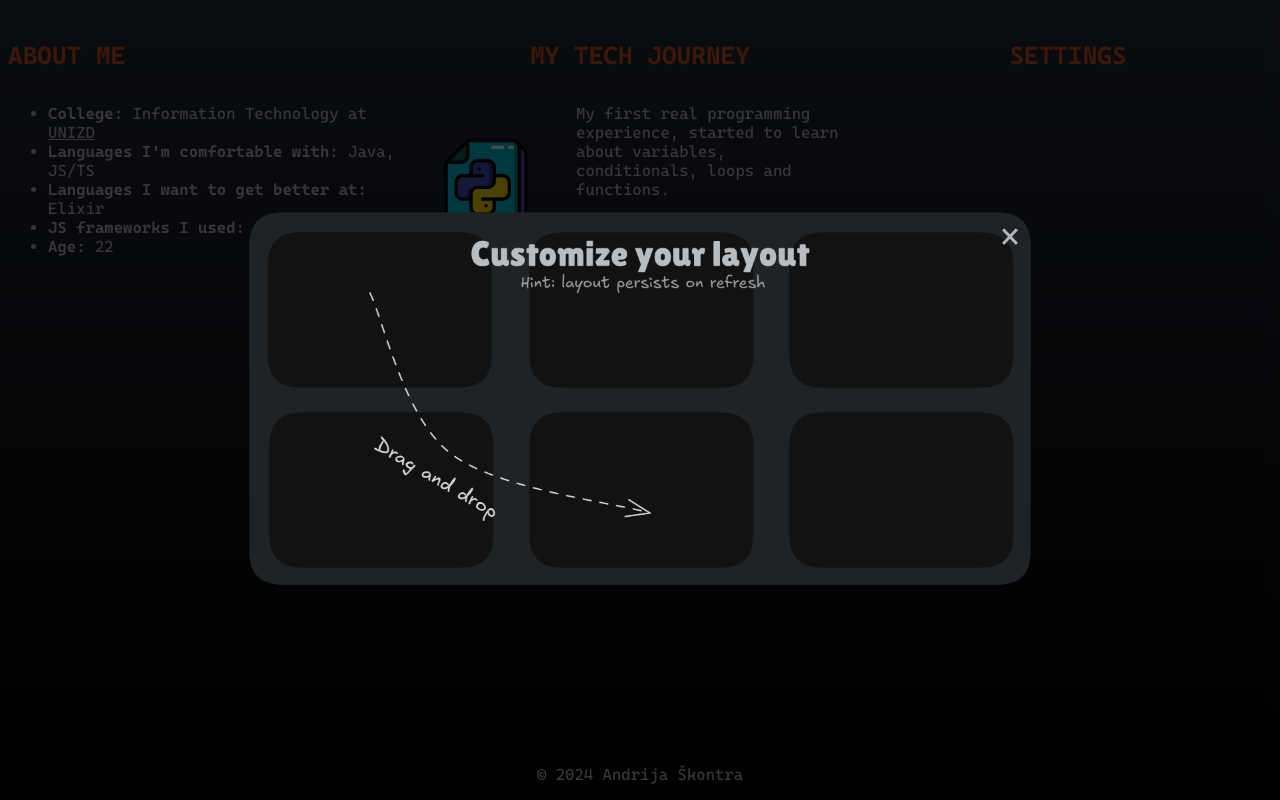
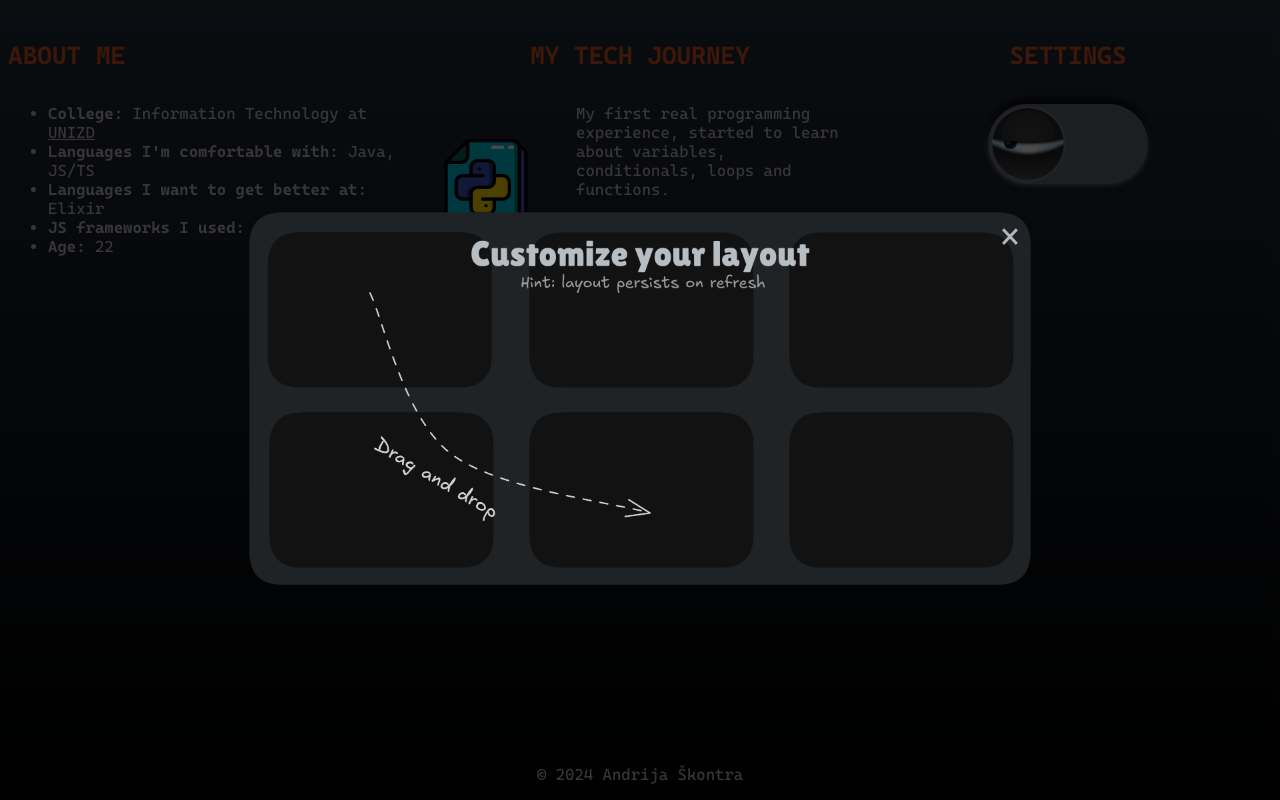
Before and after one commit to AndrijaSkontra/portfolio, a plain HTML site: page index.html in a window 1280 px wide. Drawn offline with Linux system fonts and the light colour scheme.

Commit message:
add dark mode and refactor to mobile

```diff
--- /dev/null
+++ b/assets/styles/dark-mode-toggle.css
@@ -0,0 +1,185 @@
+* {
+  box-sizing: border-box;
+}
+
+.toggle {
+  position: relative;
+  width: calc(var(--sz) * 4);
+  height: calc(var(--sz) * 2);
+  display: flex;
+  align-items: center;
+  justify-content: center;
+}
+
+input {
+  display: none;
+}
+
+label[for="btn"] {
+  position: absolute;
+  width: calc(var(--sz) * 4);
+  height: calc(var(--sz) * 2);
+  background: var(--of);
+  border-radius: var(--sz);
+  box-shadow:
+    0 0 calc(var(--sz) / 50) calc(var(--sz) / 50) #0006,
+    0 -4px calc(var(--sz) / 10) calc(var(--sz) / 500) #000d,
+    0 0px calc(var(--sz) / 10) calc(var(--sz) / 50) #fff8,
+    0 -4px calc(var(--sz) / 5) calc(var(--sz) / 50) #000c;
+}
+
+.track {
+  position: absolute;
+  width: 100%;
+  height: 100%;
+  border-radius: var(--sz);
+  overflow: hidden;
+}
+
+.track:before {
+  content: "";
+  position: absolute;
+  width: 200%;
+  height: 100%;
+  left: -100%;
+  transition: var(--tr);
+  background: linear-gradient(90deg, var(--on) 50%, var(--of) 50%);
+  animation: move-color 3s ease 0s 1;
+  transition: var(--tr);
+}
+
+#btn:checked + label .track:before {
+  left: 0%;
+}
+
+.thumb {
+  transition: var(--tr);
+  position: absolute;
+  width: calc(calc(var(--sz) * 2) - calc(var(--sz) / 5));
+  height: calc(calc(var(--sz) * 2) - calc(var(--sz) / 5));
+  top: calc(calc(var(--sz) / 10) + calc(var(--sz) / 200));
+  left: calc(calc(var(--sz) / 10) + calc(var(--sz) / 100));
+  background: radial-gradient(
+      circle at 50% 45%,
+      #fff0 67%,
+      #85d7fbcc calc(67% + 5px)
+    ),
+    radial-gradient(circle at 50% 25%, #fff0 61%, #fff8 calc(67% + 5px)),
+    radial-gradient(
+      circle at 50% 25%,
+      #fff0 calc(var(--sz) / 1),
+      var(--on) 100%
+    ),
+    radial-gradient(
+      circle at 50% 50%,
+      #fff calc(var(--sz) / 5),
+      #fff0 calc(var(--sz) / 2.5),
+      #c1e0f7 calc(var(--sz) / 1.5)
+    ),
+    radial-gradient(circle at 45% 20%, #ffffff, #c1e0f7 calc(var(--sz) / 1));
+  border-radius: var(--sz);
+  box-shadow:
+    0 0 calc(var(--sz) / 15) 0 #777 inset,
+    0 0 calc(var(--sz) / 10) calc(var(--sz) / 50) #fff2,
+    0 0 calc(var(--sz) / 10) 0 #fff2;
+  cursor: pointer;
+  display: flex;
+  align-items: center;
+  justify-content: center;
+  z-index: 1;
+  overflow: hidden;
+  animation: move-thumb 3s ease 0s 1;
+}
+
+#btn:checked + label .thumb {
+  left: calc(
+    calc(100% - calc(calc(var(--sz) * 2) - calc(var(--sz) / 3))) -
+      calc(calc(var(--sz) / 10) + calc(var(--sz) / 7))
+  );
+  box-shadow:
+    0 0 0 calc(var(--sz) / 50) #0002,
+    0 0 calc(var(--sz) / 10) 0 #0008,
+    0 0 calc(var(--sz) / 5) 0 var(--on) inset;
+}
+
+.thumb:before,
+.thumb:after {
+  content: "";
+  display: block;
+  width: 150%;
+  transition: var(--tr);
+  height: 55%;
+  background: radial-gradient(
+      circle at 50% 80%,
+      #434343,
+      #333 calc(var(--sz) / 1.55),
+      #fff0 calc(calc(var(--sz) / 1.55) + 2px)
+    ),
+    #232529;
+  position: absolute;
+  z-index: -1;
+  border-radius: 100%;
+  top: -5%;
+  transition: var(--tr);
+  transform: scaleY(0.9);
+  animation: move-eyelid-top 3s ease 0s 1;
+  filter: drop-shadow(0px 2px 2px #000);
+}
+
+.thumb:after {
+  top: 50%;
+  background: radial-gradient(
+    circle at 50% -130%,
+    #fff0 calc(var(--sz) / 0.65),
+    #212121 calc(var(--sz) / 0.64),
+    #444 calc(var(--sz) / 0.45)
+  );
+  border-radius: 0;
+  animation-name: move-eyelid-bot;
+  filter: drop-shadow(0px -2px 2px #000c);
+}
+
+#btn:checked + label .thumb:before {
+  top: -55%;
+}
+#btn:checked + label .thumb:after {
+  top: 100%;
+}
+
+.eye {
+  position: absolute;
+  width: calc(var(--sz) / 3);
+  height: calc(var(--sz) / 3.1);
+  background: radial-gradient(
+    circle at 36% 35%,
+    #8d8d8d 1px,
+    #000 calc(var(--sz) / 8),
+    var(--on)
+  );
+  z-index: -2;
+  border-radius: 100%;
+  top: calc(var(--sz) / 1.4);
+  left: calc(var(--sz) / 3.5);
+  filter: blur(0.5px);
+  animation: move-eye 3s ease 0s 1;
+}
+
+#btn:checked + label .thumb .eye {
+  top: calc(var(--sz) / 2.25);
+  left: calc(var(--sz) / 0.825);
+}
+
+span.eye:before {
+  content: "";
+  position: absolute;
+  width: calc(var(--sz) / 2.5);
+  height: calc(var(--sz) / 2.5);
+  border: calc(var(--sz) / 2.5) solid #fff0;
+  border-top: calc(var(--sz) / 2.5) solid #fffc;
+  border-right: calc(var(--sz) / 2.5) solid #fffc;
+  left: calc(var(--sz) * -1);
+  top: calc(var(--sz) * -0.29);
+  border-radius: 100%;
+  transform: rotate(-87deg);
+  filter: blur(7px);
+}
--- a/assets/styles/globals.css
+++ b/assets/styles/globals.css
@@ -4,4 +4,8 @@
   --sec-color-background: #9ea8a3;
   --linear-color-background: linear-gradient(90deg, #9ea8a3 0%, #5a605d 100%);
   --orange-main-color: hsl(18, 77%, 45%);
+  --sz: 5vmin; /* size */
+  --on: #269fe5; /* color on */
+  --of: #616774; /* color off */
+  --tr: all 0.25s ease 0s;
 }
--- a/assets/styles/main.css
+++ b/assets/styles/main.css
@@ -8,3 +8,4 @@
 @import url("drop-zone.css");
 @import url("about-me.css");
 @import url("settings.css");
+@import url("dark-mode-toggle.css");
--- a/index.html
+++ b/index.html
@@ -7,7 +7,7 @@
     <link href="./assets/styles/main.css" rel="stylesheet" />
     <script async type="module" src="./src/main.js"></script>
   </head>
-  <body>
+  <body id="body">
     <div id="main-div">
       <div class="droppable-zone">
         <div draggable="true" class="drag-elem" id="about-me">
@@ -68,6 +68,15 @@
       <div class="droppable-zone">
         <div draggable="true" id="settings" class="drag-elem">
           <h4>Settings</h4>
+          <div class="toggle">
+            <input type="checkbox" id="btn" />
+            <label for="btn">
+              <span class="track"></span>
+              <span class="thumb">
+                <span class="eye"></span>
+              </span>
+            </label>
+          </div>
           <!--  TODO: TOGGLE FOR DARK MODE AND LANGUAGE SUPPORT -->
         </div>
       </div>
--- /dev/null
+++ b/src/dark-mode-toggle.js
@@ -0,0 +1,25 @@
+const toggleInput = document.getElementById("btn");
+const body = document.body;
+const h4Elements = document.querySelectorAll("h4");
+const aElements = document.querySelectorAll("a");
+
+toggleInput.addEventListener("change", function () {
+  if (this.checked) {
+    // light
+    body.style.background = "linear-gradient(0deg, #ffffff 0%, #767e8a 100%)";
+    body.style.backgroundAttachment = "fixed";
+    body.style.color = "black";
+    // color: var(--main-text-color);
+    h4Elements.forEach((elem) => (elem.style.color = "#301305"));
+    aElements.forEach((elem) => (elem.style.color = "black"));
+  } else {
+    // dark
+    body.style.background = "linear-gradient(180deg, #222b38 0%, #000000 100%)";
+    body.style.backgroundAttachment = "fixed";
+    body.style.color = "var(--main-text-color)";
+    h4Elements.forEach(
+      (elem) => (elem.style.color = "var(--orange-main-color)"),
+    );
+    aElements.forEach((elem) => (elem.style.color = "var(--main-text-color)"));
+  }
+});
--- a/src/main.js
+++ b/src/main.js
@@ -2,9 +2,5 @@ import "./tech-stack.js"; // only here to run the tech-stack file
 import "./dragndrop.js";
 import "./modal-on-start.js";
 import "./setup-layout.js";
-import { isMobileDevice } from "./mobile-check.js";
-
-if (isMobileDevice()) {
-  //send user to /mobile-error
-  window.location.href = "../pages/mobile-error.html";
-}
+import "./mobile-check.js";
+import "./dark-mode-toggle.js";
--- a/src/mobile-check.js
+++ b/src/mobile-check.js
@@ -3,3 +3,8 @@ export function isMobileDevice() {
     navigator.userAgent,
   );
 }
+
+if (isMobileDevice()) {
+  //send user to /mobile-error
+  window.location.href = "../pages/mobile-error.html";
+}
```
